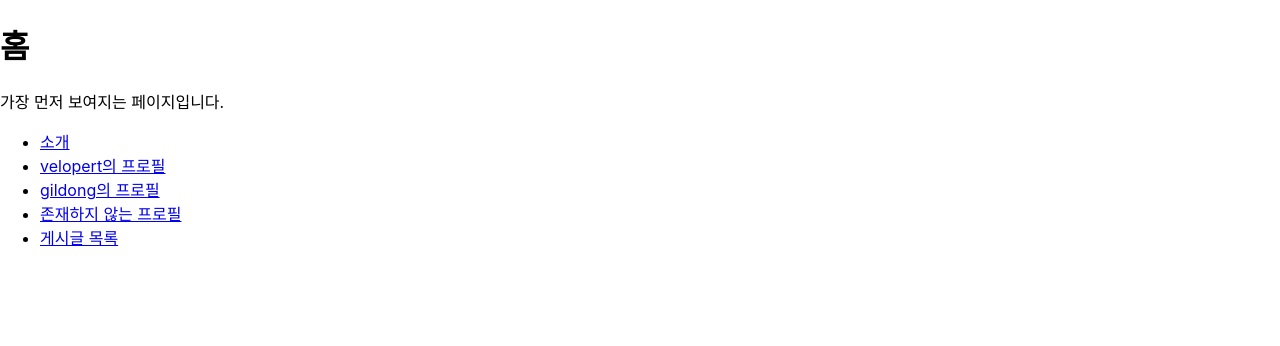
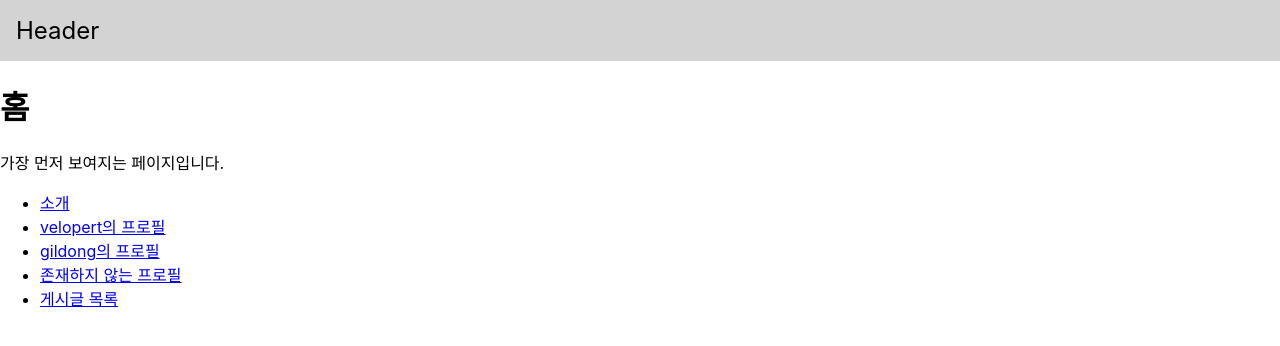
Before and after one commit to jjunhwan-kim/react-router-tutorial, a React (Create React App) app: page / in a window 1280 px wide. Shown: the top 346 px of the page. Built offline with nearby package versions, Linux system fonts and the light colour scheme.

Commit message:
Add Common Layout Component
- 중첩된 라우트와 Outlet을 이용하여 공통 레이아웃 구현
- 페이지 상단에 헤더를 보여주는 상황 구현
- Route 컴포넌트의 index는 path="/"와 동일한 의미를 가짐

```diff
--- a/src/App.js
+++ b/src/App.js
@@ -6,13 +6,16 @@ import Home from './pages/Home';
 import Profile from './pages/Profile';
 import Articles from './pages/Articles';
 import Article from './pages/Article';
+import Layout from './Layout';
 
 function App() {
   return (
     <Routes>
-      <Route path="/" element={<Home />} />
-      <Route path="/about" element={<About />} />
-      <Route path="/profiles/:username" element={<Profile />} />
+      <Route path="/" element={<Layout />}>
+        <Route index element={<Home />} />
+        <Route path="/about" element={<About />} />
+        <Route path="/profiles/:username" element={<Profile />} />
+      </Route>
       <Route path="/articles" element={<Articles />}>
         <Route path=":id" element={<Article />} />
       </Route>
--- /dev/null
+++ b/src/Layout.js
@@ -0,0 +1,17 @@
+import React from 'react';
+import { Outlet } from 'react-router-dom';
+
+const Layout = () => {
+  return (
+    <div>
+      <header style={{ background: 'lightgray', padding: 16, fontSize: 24 }}>
+        Header
+      </header>
+      <main>
+        <Outlet />
+      </main>
+    </div>
+  );
+};
+
+export default Layout;
```
